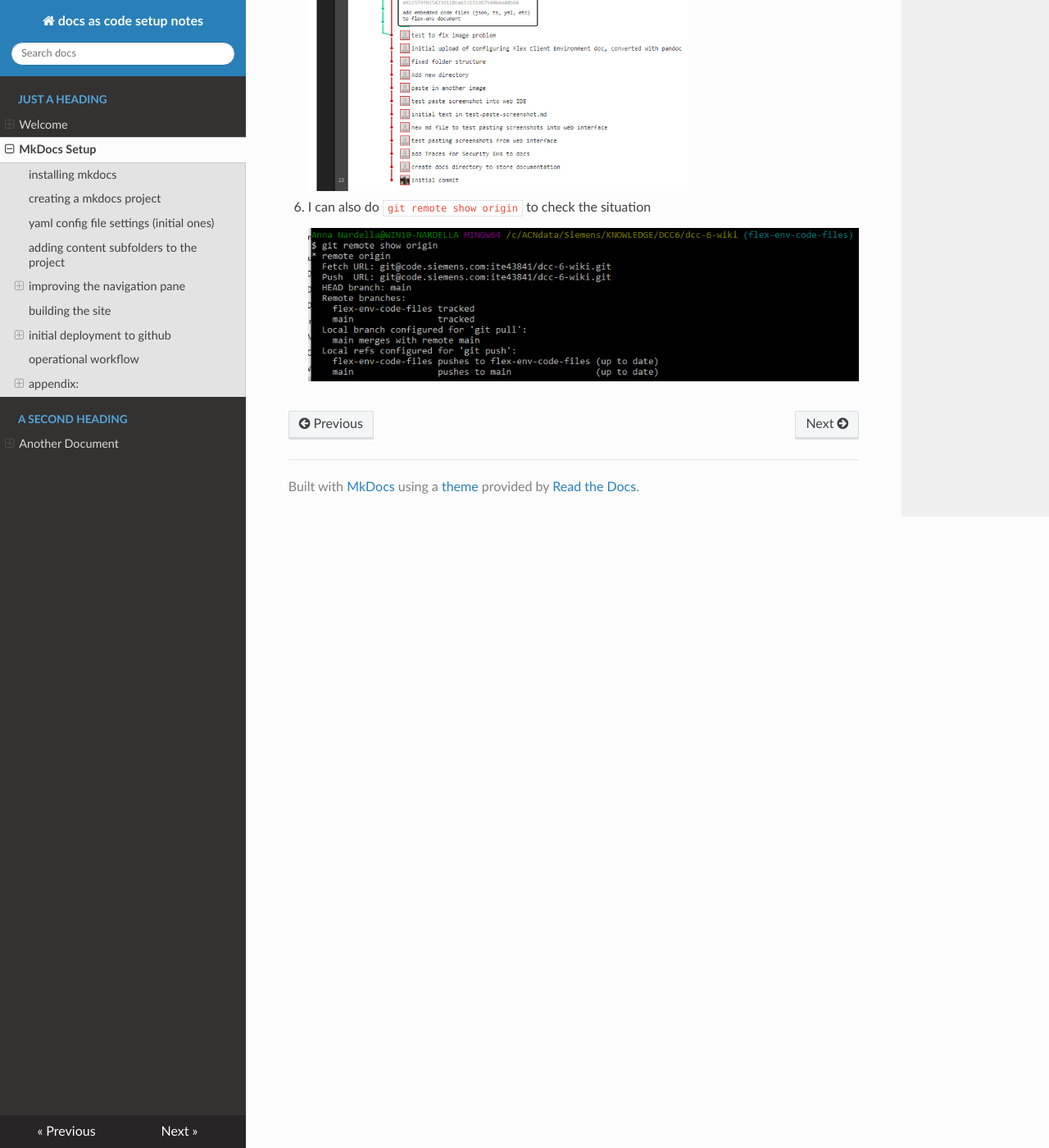
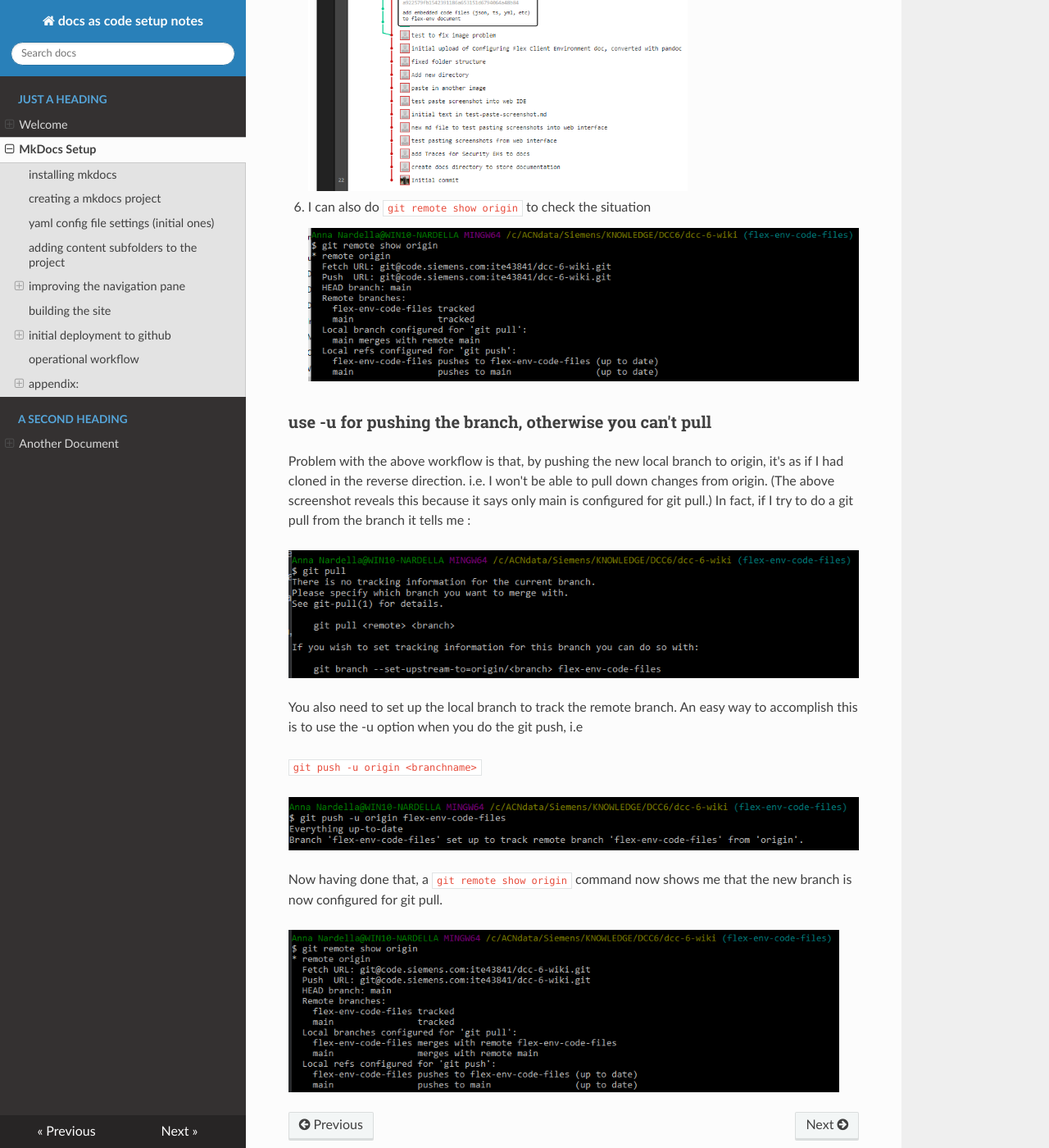
Before and after one commit to acnard/docs-as-code, an MkDocs documentation site: the page built from docs/mkdocs-howtos/mkdocs-how-tos.md, in a window 1280 px wide and 1400 px high, scrolled down 16822 px. Shown: the whole window at 82% size. Built offline with MkDocs 1.6.1, drawn with Linux system fonts in a browser that asks for light colours; nearby versions of some CDN libraries; old or Windows-style settings are respelled for this version of MkDocs.

Commit message:
how to be able to pull into remote branch from origin

```diff
--- a/docs/mkdocs-howtos/mkdocs-how-tos.md
+++ b/docs/mkdocs-howtos/mkdocs-how-tos.md
@@ -305,3 +305,19 @@ nb this was done in Gitlab, not Github, but it's the same thing
 5. This shows that the new branch is now ahead of main
    <img src="image-20220427112437189.png" alt="image-20220427112437189" style="zoom:67%;" />
 6. I can also do `git remote show origin ` to check the situation  ![image-20220427113741862](image-20220427113741862.png)
+
+### use -u for pushing the branch, otherwise you can't pull
+
+Problem with the above workflow is that, by pushing the new local branch to origin, it's as if I had cloned in the reverse direction. i.e. I won't be able to pull down changes from origin.  (The above screenshot  reveals this because it says only main is configured for git pull.) In fact, if I try to do a git pull from the branch it tells me :
+
+![image-20220427122249866](image-20220427122249866.png)
+
+You also need to set up the local branch to track the remote branch. An easy way to accomplish this is to use the -u option when you do the git push, i.e
+
+ `git push -u origin <branchname>`
+
+![image-20220427122013416](image-20220427122013416.png)
+
+Now having done that, a `git remote show origin` command now shows me that the new branch is now configured for git pull.
+
+<img src="image-20220427122546756.png" alt="image-20220427122546756" style="zoom:80%;" />
```
Also changed, not shown: docs/mkdocs-howtos/image-20220427122013416.png (added), docs/mkdocs-howtos/image-20220427122249866.png (added), docs/mkdocs-howtos/image-20220427122546756.png (added).
